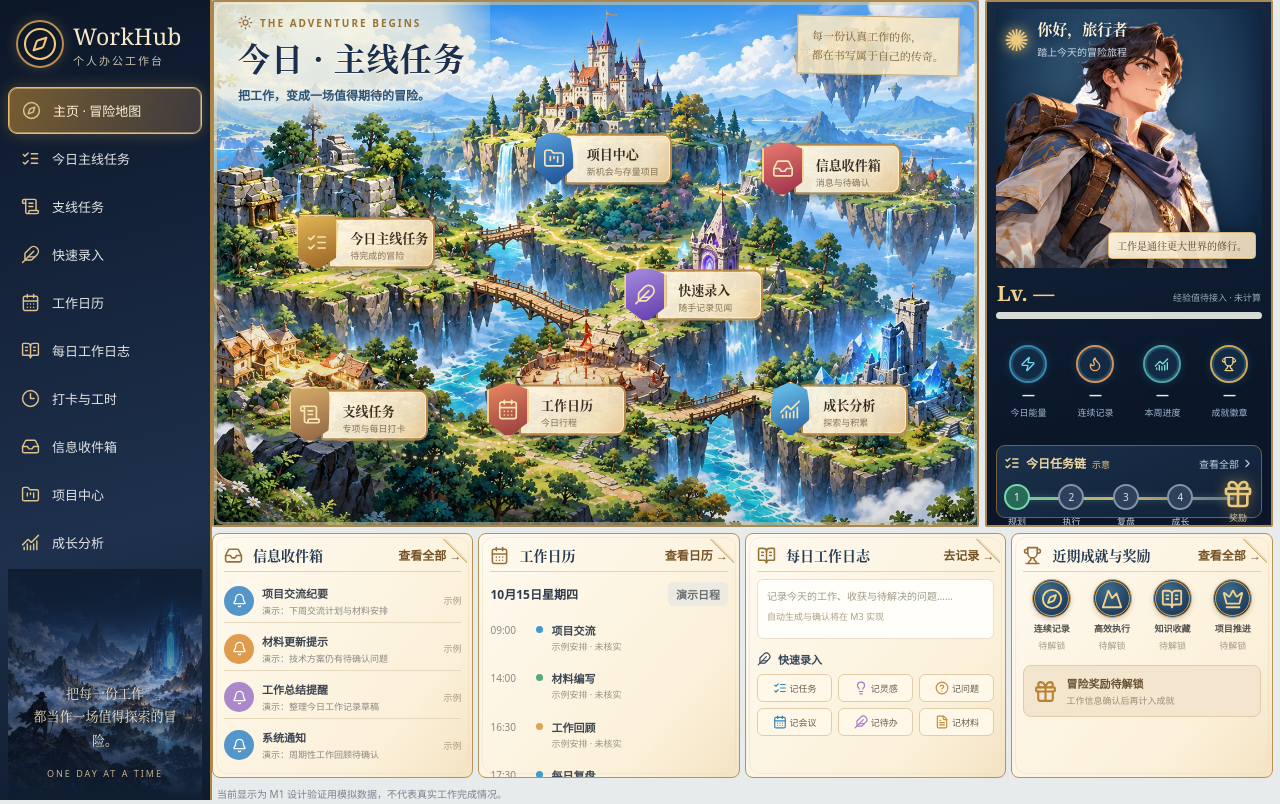
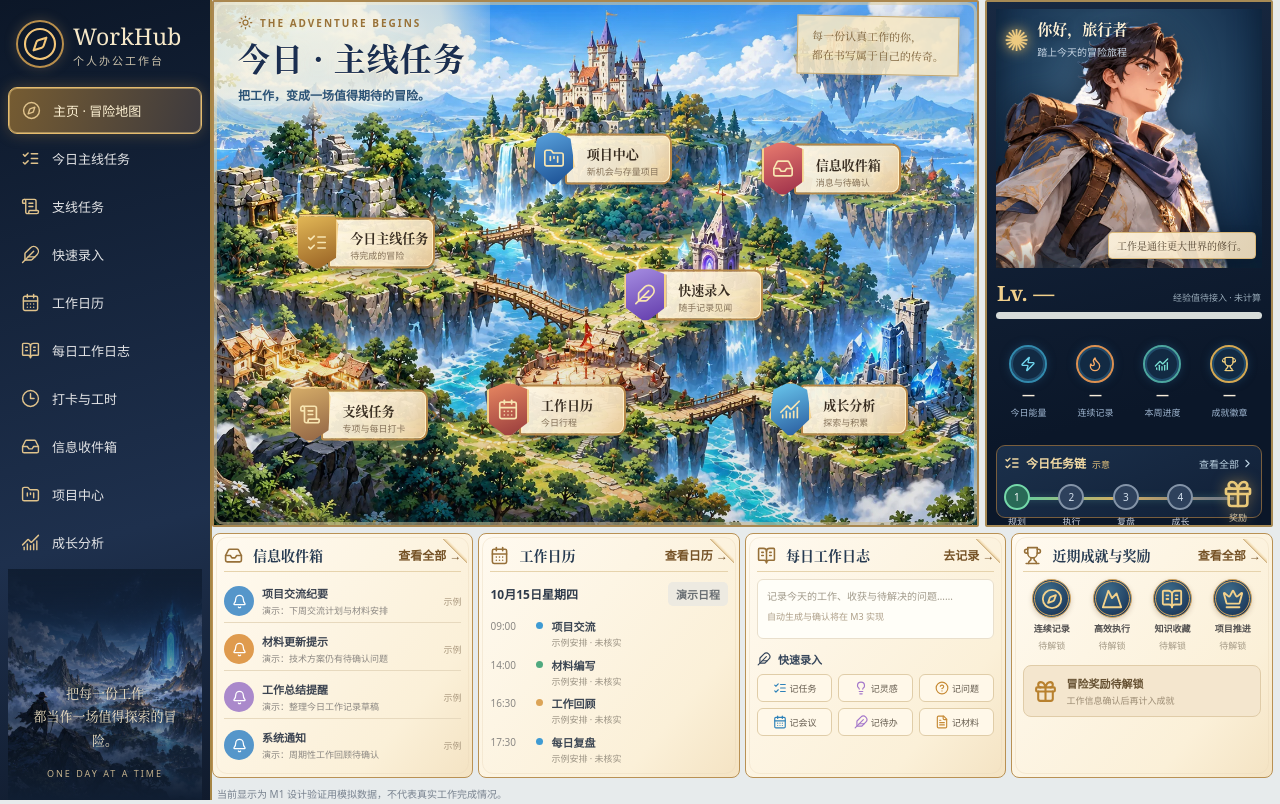
Before and after one commit to soyalu/workhub, a React (Vite) app in the folder frontend/: page / in a window 1280 px wide. Built offline with nearby package versions, Linux system fonts and the light colour scheme; no server answers.

Commit message:
fix(home): prevent calendar content clipping in viewport-fit cards

```diff
--- a/frontend/src/styles/m15.css
+++ b/frontend/src/styles/m15.css
@@ -303,3 +303,28 @@
     justify-content: space-around;
   }
 }
+
+
+/* Keep calendar's fourth entry inside its card when cards are stretched. */
+@media (min-width: 1180px) {
+  .is-home-route .adventure-dashboard .home-bottom .fantasy-card-body {
+    display: flex;
+    flex-direction: column;
+    min-height: 0;
+  }
+  .is-home-route .adventure-dashboard .home-calendar-heading {
+    flex: 0 0 auto;
+  }
+  .is-home-route .adventure-dashboard .home-inbox-list,
+  .is-home-route .adventure-dashboard .home-agenda {
+    flex: 1 1 auto;
+    height: auto;
+    min-height: 0;
+    justify-content: space-evenly;
+  }
+  .is-home-route .adventure-dashboard .quest-chain {
+    display: flex;
+    flex-direction: column;
+    justify-content: space-around;
+  }
+}
```
Also changed, not shown: 1 other file (tests, documents, lock files or other folders).
